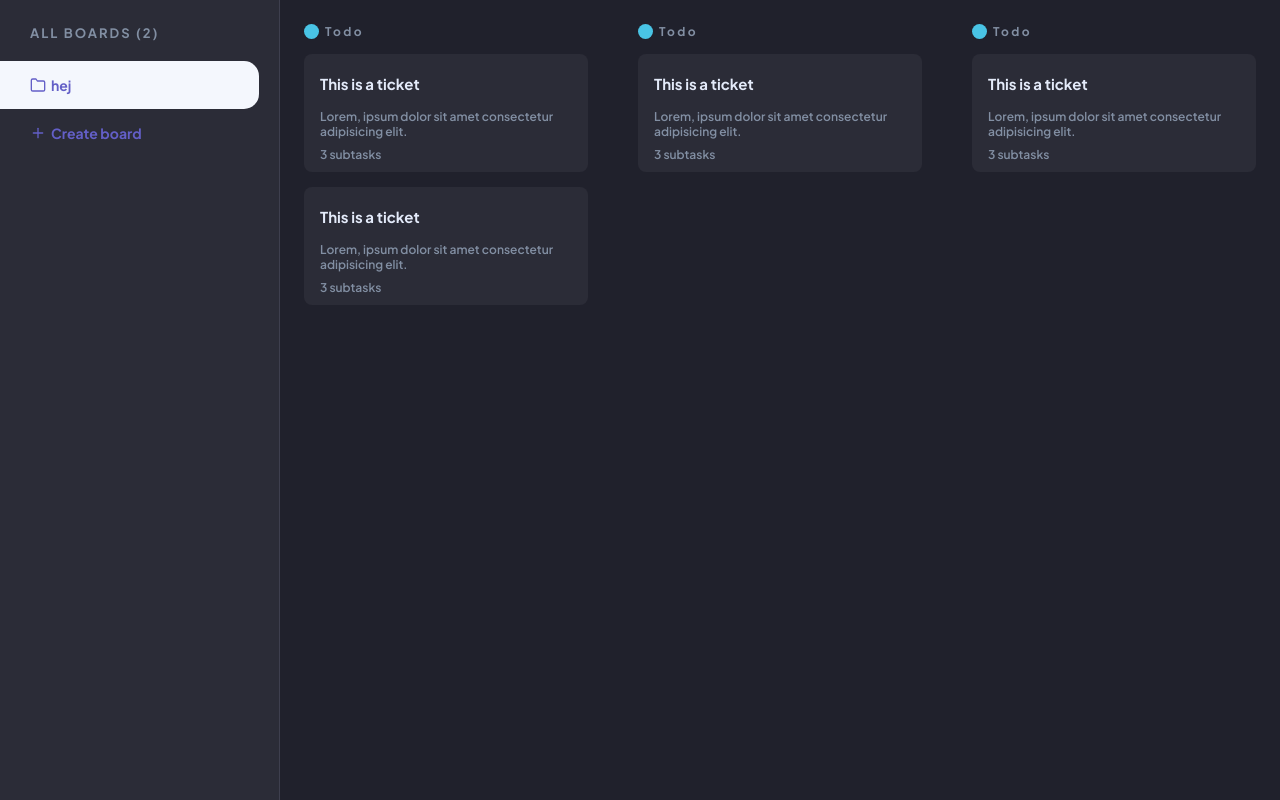
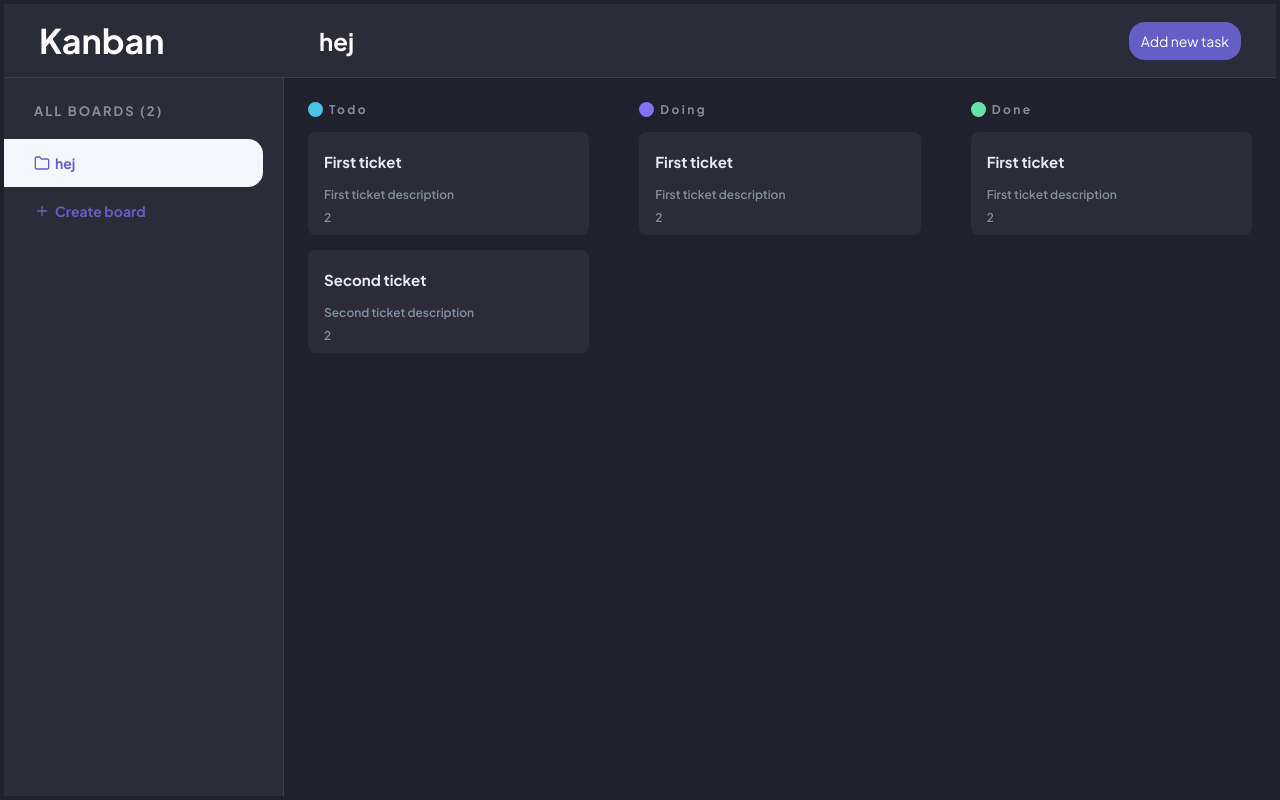
Before and after one commit to martin-apiwat/kanban-board, a React (Vite) app: page / in a window 1280 px wide. Built offline with nearby package versions, Linux system fonts and the light colour scheme.

Commit message:
started on navbar

```diff
--- a/src/App.tsx
+++ b/src/App.tsx
@@ -1,11 +1,15 @@
 import Board from "./components/Board/Board";
+import Navbar from "./components/Navbar/Navbar";
 import Sidebar from "./components/Sidebar/Sidebar";
 
 export default function App() {
   return (
-    <div className="main-container">
-      <Sidebar />
-      <Board />
+    <div className="app">
+      <Navbar />
+      <div className="main-container">
+        <Sidebar />
+        <Board />
+      </div>
     </div>
   );
 }
--- a/src/components/Board/Board.tsx
+++ b/src/components/Board/Board.tsx
@@ -10,14 +10,16 @@ export default function Board({}: Props) {
   return (
     <div className="board">
       {currentProject.board.map((column) => (
-        <div className="board-column">
+        <div className="board-column" key={column.name}>
           <div className="board-title">
-            <div className="board-title-icon todo"></div>
-            <h4 className="">Todo</h4>
+            <div
+              className={"board-title-icon " + column.name.toLowerCase()}
+            ></div>
+            <h4 className="">{column.name}</h4>
           </div>
 
           {column.tickets.map((ticket) => (
-            <Ticket />
+            <Ticket ticket={ticket} key={ticket.id} />
           ))}
         </div>
       ))}
--- /dev/null
+++ b/src/components/Navbar/Navbar.scss
@@ -0,0 +1,33 @@
+.navbar {
+  background-color: var(--bg-gray);
+  padding: 15px 35px;
+  display: flex;
+  align-items: center;
+  border-bottom: 1px solid var(--bg-lines);
+
+  .navbar-logo-container {
+    max-width: 280px;
+    width: 100%;
+
+    h1 {
+      font-size: 34px;
+    }
+  }
+
+  .navbar-main-container {
+    display: flex;
+    justify-content: space-between;
+    flex: 1;
+    align-items: center;
+
+    h4 {
+      font-size: 24px;
+    }
+
+    button {
+      padding: 10px 12px;
+      border-radius: 16px;
+      font-size: 14px;
+    }
+  }
+}
--- /dev/null
+++ b/src/components/Navbar/Navbar.tsx
@@ -0,0 +1,19 @@
+import React from "react";
+import { useBoardContext } from "../../context/BoardsContext";
+import "./Navbar.scss";
+
+export default function Navbar() {
+  const { currentProject } = useBoardContext();
+
+  return (
+    <div className="navbar">
+      <div className="navbar-logo-container">
+        <h1>Kanban</h1>
+      </div>
+      <div className="navbar-main-container">
+        <h4>{currentProject.name}</h4>
+        <button className="btn">Add new task</button>
+      </div>
+    </div>
+  );
+}
--- a/src/components/Sidebar/Sidebar.scss
+++ b/src/components/Sidebar/Sidebar.scss
@@ -3,7 +3,6 @@
   border-right: 1px solid var(--bg-lines);
   background-color: var(--bg-gray);
   color: var(--text-gray);
-  min-height: 100vh;
   max-width: 280px;
   width: 100%;
 
@@ -74,15 +73,7 @@
 
   button {
     border-radius: 5px;
-    background-color: var(--primary);
     width: 100%;
-    border: none;
     padding: 6px 5px;
-    color: var(--text);
-    cursor: pointer;
-
-    &:hover {
-      opacity: 0.9;
-    }
   }
 }
--- a/src/components/Sidebar/Sidebar.tsx
+++ b/src/components/Sidebar/Sidebar.tsx
@@ -44,7 +44,7 @@ export default function Sidebar({}: Props) {
             value={projectName}
             onChange={(e) => setProjectName(e.target.value)}
           />
-          <button>Create</button>
+          <button className="btn">Create</button>
         </form>
       )}
     </div>
--- a/src/components/Ticket/Ticket.tsx
+++ b/src/components/Ticket/Ticket.tsx
@@ -1,14 +1,17 @@
 import React from "react";
+import { Ticket as TicketType } from "../../context/projectsData";
 import "./Ticket.scss";
 
-type Props = {};
+type Props = {
+  ticket: TicketType;
+};
 
-export default function Ticket({}: Props) {
+export default function Ticket({ ticket }: Props) {
   return (
     <div className="ticket">
-      <h3>This is a ticket</h3>
-      <p>Lorem, ipsum dolor sit amet consectetur adipisicing elit.</p>
-      <p>3 subtasks</p>
+      <h3>{ticket.title}</h3>
+      <p>{ticket.description}</p>
+      <p>{ticket.tasks.length}</p>
     </div>
   );
 }
--- a/src/index.scss
+++ b/src/index.scss
@@ -25,6 +25,25 @@ body {
   color: var(--text);
 }
 
+.app {
+  padding: 4px;
+  min-height: 100vh;
+  display: flex;
+  flex-direction: column;
+}
+
 .main-container {
   display: flex;
+  flex: 1;
 }
+
+.btn {
+  background-color: var(--primary);
+  border: none;
+  color: var(--text);
+  cursor: pointer;
+
+  &:hover {
+    opacity: 0.9;
+  }
+}
```
